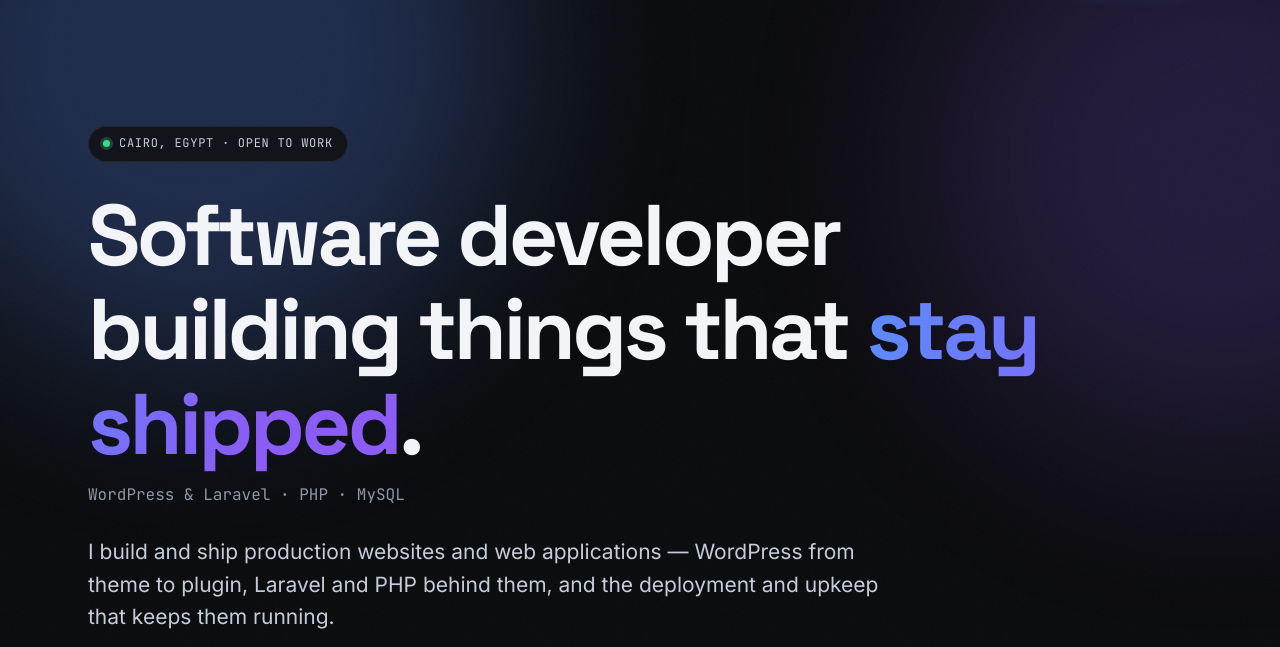
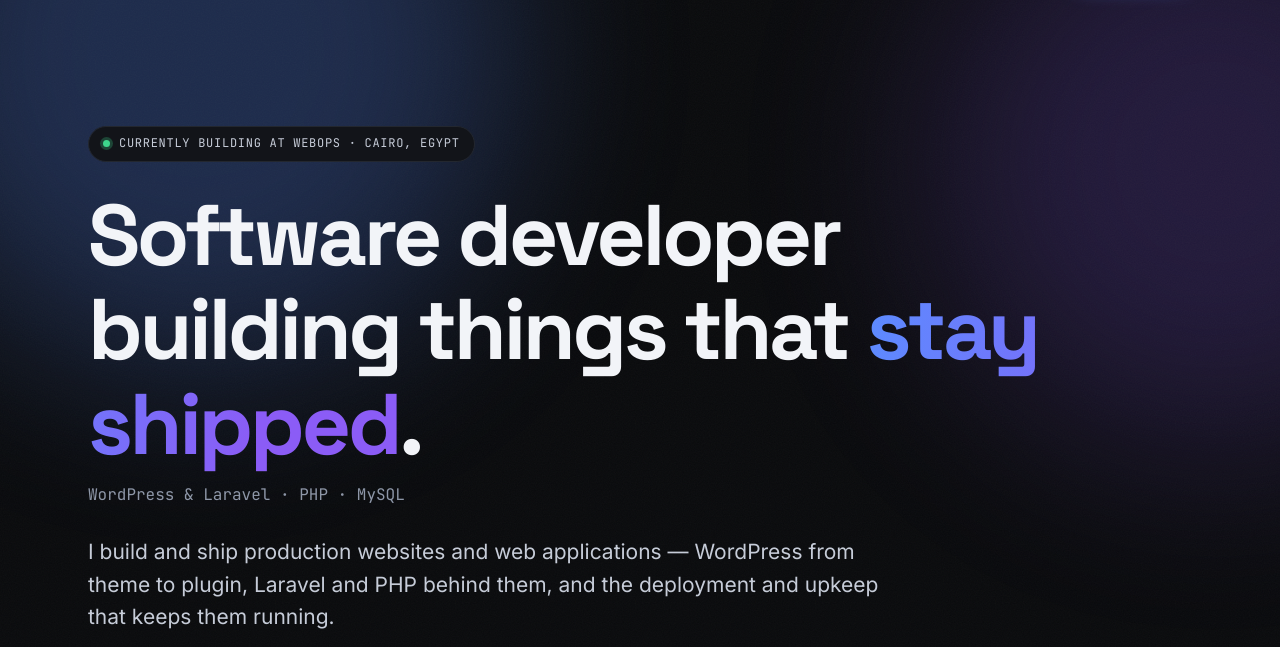
Before and after one commit to freddy9910/portfolio, a plain HTML site: page index.html in a window 1280 px wide. Shown: the part 73-720 px from the top of the page. Drawn offline with Linux system fonts and the light colour scheme.

Commit message:
Replace the "Open to work" badge in the hero
The badge claimed availability that is no longer accurate. State the current
role instead, which keeps the pulse dot meaningful as an "active now" signal
and tells a reader where the work is happening.

Co-Authored-By: Claude Opus 5 <noreply@anthropic.com>

```diff
--- a/index.html
+++ b/index.html
@@ -513,7 +513,7 @@ footer{border-top:1px solid var(--line);padding-block:30px;position:relative;z-i
       <span class="blob a"></span><span class="blob b"></span><span class="blob c"></span>
     </div>
     <div class="shell hero-in">
-      <div class="tagline rv"><span class="pulse"></span> Cairo, Egypt &middot; Open to work</div>
+      <div class="tagline rv"><span class="pulse"></span> Currently building at WebOps &middot; Cairo, Egypt</div>
       <h1 class="rv">Software developer<br>building things that <span class="grad">stay shipped</span>.</h1>
       <p class="hero-role rv">WordPress &amp; Laravel &middot; PHP &middot; MySQL</p>
       <p class="hero-lead rv">I build and ship production websites and web applications — WordPress from theme to plugin, Laravel and PHP behind them, and the deployment and upkeep that keeps them running.</p>
```
